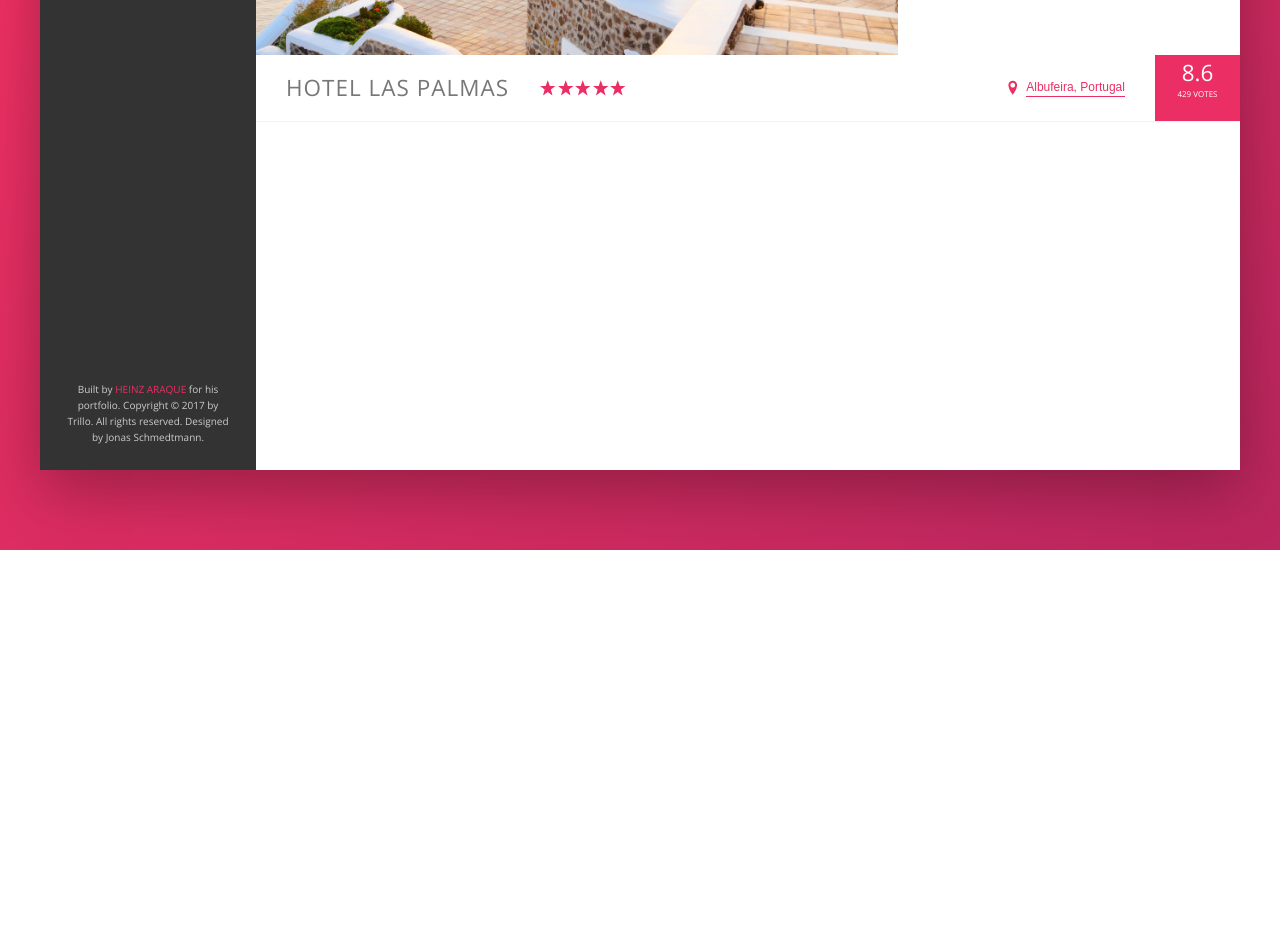
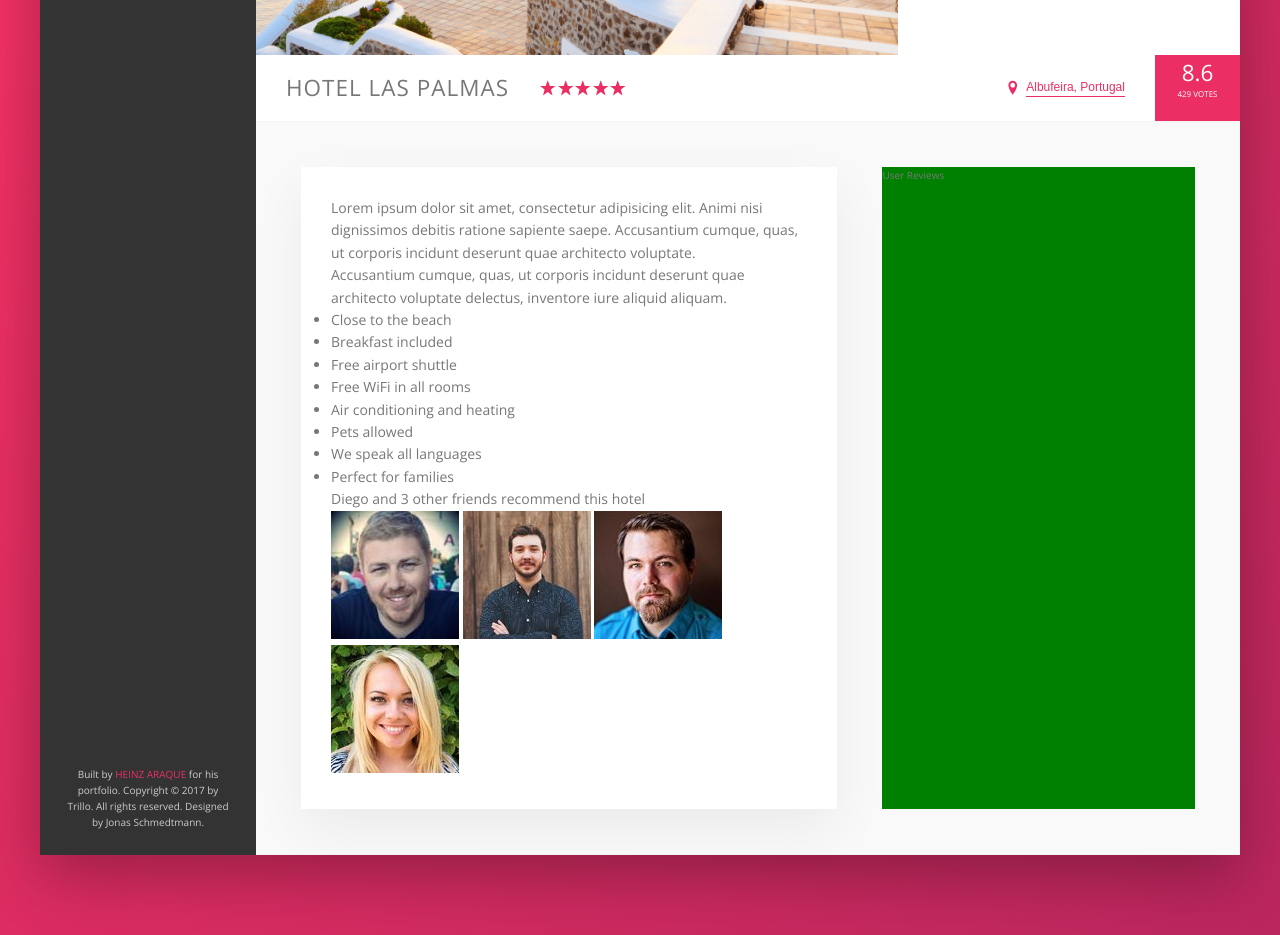
Before and after one commit to araqueheinz/Project-Trillo, a website: page index.html in a window 1280 px wide. Shown: the part 480-1415 px from the top of the page. Before the commit the page ends 1030 px from the top, so only its background shows below. Drawn offline with nearby package versions, Linux system fonts and the light colour scheme.

Commit message:
Layout content and img placed and organized

```diff
--- a/index.html
+++ b/index.html
@@ -188,6 +188,57 @@
 
                     </div>
 
+                    <div class="detail">
+                        <div class="description">
+                            <p class="paragraph">
+                                Lorem ipsum dolor sit amet, consectetur adipisicing elit. Animi nisi dignissimos debitis ratione sapiente saepe.
+                                Accusantium cumque, quas, ut corporis incidunt deserunt quae architecto voluptate.
+                            </p>
+
+                            <p class="paragraph">
+                                Accusantium cumque, quas, ut corporis incidunt deserunt quae architecto voluptate delectus, inventore iure aliquid
+                                aliquam.
+                            </p>
+                            <ul class="list">
+
+                                <li class="list__item">Close to the beach</li>
+
+                                <li class="list__item">Breakfast included</li>
+
+                                <li class="list__item">Free airport shuttle</li>
+
+                                <li class="list__item">Free WiFi in all rooms</li>
+
+                                <li class="list__item">Air conditioning and heating</li>
+
+                                <li class="list__item">Pets allowed</li>
+
+                                <li class="list__item">We speak all languages</li>
+
+                                <li class="list__item">Perfect for families</li>
+
+                            </ul>
+
+                            <div class="recommend">
+                                <div class="recommend__count">
+                                    Diego and 3 other friends recommend this hotel
+                                </div>
+
+                                <div class="recommend__friends">
+                                    <img src="img/user-3.jpg" alt="friend 1" class="recommend__photo">
+                                    <img src="img/user-4.jpg" alt="friend 2" class="recommend__photo">
+                                    <img src="img/user-5.jpg" alt="friend 3" class="recommend__photo">
+                                    <img src="img/user-6.jpg" alt="friend 4" class="recommend__photo">
+                                </div>
+                            </div>
+
+                        </div>
+
+                        <div class="user-reviews">
+                            User Reviews
+                        </div>
+                    </div>
+
                 </main>
 
             </div>
--- a/sass/_base.scss
+++ b/sass/_base.scss
@@ -15,6 +15,9 @@
   --color-grey-dark-3: #999;
 
   --shadow-dark: 0 2rem 6rem rgba(0, 0, 0, 0.3);
+  --shadow-light:  0 2rem 5rem rgba(0, 0, 0, 0.06);
+
+  --line: 1px solid var(--color-grey-light-2);
 }
 
 * {
--- a/sass/_components.scss
+++ b/sass/_components.scss
@@ -251,7 +251,7 @@
 .overview {
   display: flex;
   align-items: center;
-  border-bottom: 1px solid var(--color-grey-light-2);
+  border-bottom: var(--line);
 
   &__heading {
     font-size: 2.25rem;
@@ -311,6 +311,11 @@
 }
 
 /*  ///////////////////////////////////////////////
+   //                * DETAIL *                 //
+  /////////////////////////////////////////////// */
+
+
+/*  ///////////////////////////////////////////////
    //           * BUTTON INLINE *               //
   /////////////////////////////////////////////// */
 .btn-inline {
--- a/sass/_layout.scss
+++ b/sass/_layout.scss
@@ -12,7 +12,7 @@
   font-size: 1.4rem;
   height: 7rem;
   background-color: #fff;
-  border-bottom: 1px solid var(--color-grey-light-2);
+  border-bottom: var(--line);
 
   // Flex level 1 //
   display: flex;
@@ -47,7 +47,37 @@
 
   // TEST
   //background-color: orangered;
-  height: 80rem;
+  //height: 80rem;
 
   flex: 1;
 }
+
+.detail {
+  display: flex;
+  padding: 4.5rem;
+  background-color: var(--color-grey-light-1);
+  border-bottom: var(--line);
+}
+
+.description {
+  font-size: 1.4rem;
+  background-color: #fff;
+  box-shadow: var(--shadow-light);
+  padding: 3rem;
+
+  /*
+    flex-grow: 0;
+    flex-shrink: 0;
+    flex-basis: 60%;
+   --- or
+  */
+
+  flex: 0 0 60%;
+  margin-right: 4.5rem;
+}
+
+.user-reviews {
+ background-color: green;
+
+ flex: 1;
+}
```
Also changed, not shown: css/style.css.
